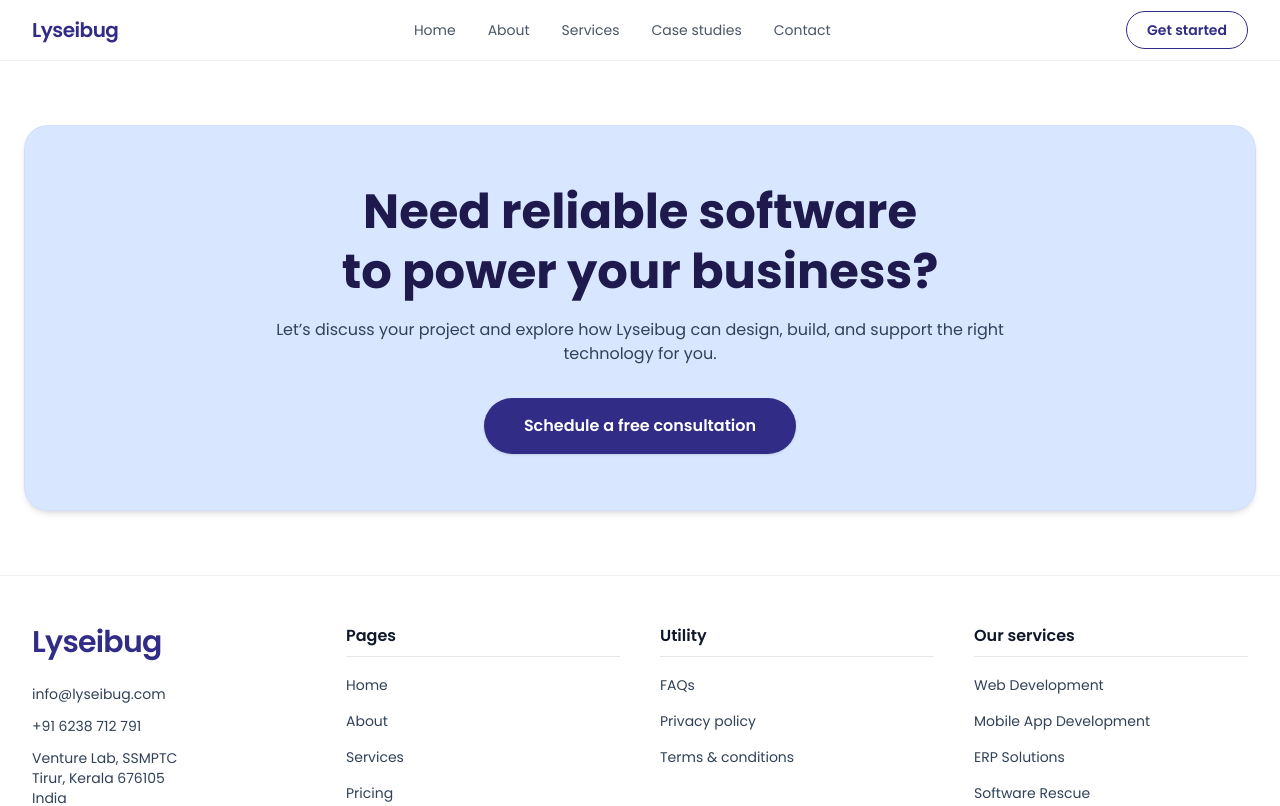
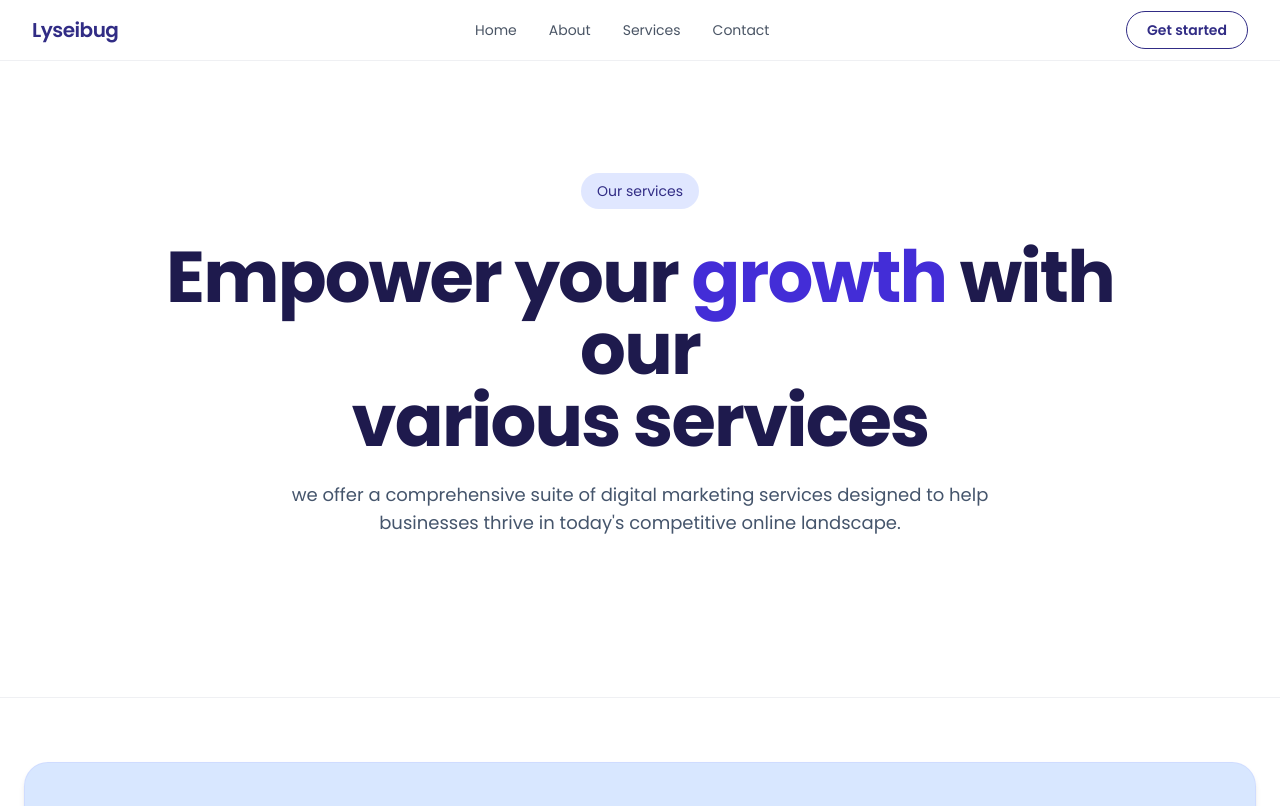
Before and after one commit to Lyseibug/landing-page, a Next.js app: page /services in a window 1280 px wide. Shown: the top 806 px of the page. Built offline with nearby package versions, Linux system fonts and the light colour scheme.

Commit message:
Refactor page components: Comment out CaseStudies component in Home and About pages, and update Services page to include ServicesHero component. Adjust navigation constants to use absolute paths and remove commented-out CaseStudies links for improved clarity.

```diff
--- a/app/about/page.tsx
+++ b/app/about/page.tsx
@@ -11,7 +11,7 @@
       <AboutHero />
       <VisionMission />
       <WhyUs />
-      <CaseStudies />
+      {/* <CaseStudies /> */}
       <CTA />
     </>
   );
--- a/app/page.tsx
+++ b/app/page.tsx
@@ -2,7 +2,7 @@
 import About from "@/components/About";
 import Services from "@/components/Services";
 import WhyUs from "@/components/WhyUs";
-import CaseStudies from "@/components/CaseStudies";
+// import CaseStudies from "@/components/CaseStudies";
 import CTA from "@/components/CTA";
 
 export default function Home() {
@@ -12,7 +12,7 @@
       <About />
       <Services />
       <WhyUs />
-      <CaseStudies />
+      {/* <CaseStudies /> */}
       <CTA />
     </>
   );
--- a/app/services/page.tsx
+++ b/app/services/page.tsx
@@ -1,9 +1,11 @@
 import Services from "@/components/Services";
+import ServicesHero from "@/components/ServicesHero";
 import CTA from "@/components/CTA";
 
 export default function ServicesPage() {
   return (
     <>
+      <ServicesHero />
       <CTA />
     </>
   );
--- /dev/null
+++ b/components/ServicesHero.tsx
@@ -0,0 +1,50 @@
+import { SERVICES_HERO_CONTENT } from "@/constants/services";
+
+export default function ServicesHero() {
+  return (
+    <section
+      id="services-hero"
+      className="relative overflow-hidden border-b border-gray-200/60 bg-white"
+    >
+      <div className="relative mx-auto max-w-7xl px-4 py-16 sm:px-6 md:py-24 lg:py-28">
+        {/* Top center badge */}
+        <div className="mb-6 flex justify-center sm:mb-8">
+          <div className="inline-flex items-center rounded-full bg-indigo-100 px-4 py-2 text-sm font-medium text-indigo-900">
+            {SERVICES_HERO_CONTENT.badge}
+          </div>
+        </div>
+
+        {/* Headline */}
+        <div className="text-center">
+          <h1 className="mx-auto max-w-5xl text-3xl font-extrabold tracking-tight text-indigo-950 sm:text-5xl md:text-6xl lg:text-7xl">
+            {SERVICES_HERO_CONTENT.headline.pre}{" "}
+            <span className="text-indigo-700">
+              {SERVICES_HERO_CONTENT.headline.highlight}
+            </span>{" "}
+            {SERVICES_HERO_CONTENT.headline.post}
+            <br className="hidden sm:block" /> {SERVICES_HERO_CONTENT.headline.line2}
+          </h1>
+          <p className="mx-auto mt-6 max-w-3xl text-base leading-7 text-slate-600 sm:text-lg">
+            {SERVICES_HERO_CONTENT.description}
+          </p>
+        </div>
+
+        {/* Decorative dotted background card placeholder (matches design spacing) */}
+        <div className="relative mx-auto mt-10 max-w-6xl sm:mt-12">
+          <div
+            aria-hidden
+            className="pointer-events-none absolute inset-0 -z-10 rounded-3xl"
+            style={{
+              backgroundImage:
+                "radial-gradient(circle at 1px 1px, rgba(2,6,23,.12) 1px, transparent 0)",
+              backgroundSize: "14px 14px",
+              transform: "translateY(14px)",
+            }}
+          />
+          {/* Empty box to mirror screenshot spacing; images for each service appear in list below */}
+          <div className="h-0" />
+        </div>
+      </div>
+    </section>
+  );
+}
--- a/constants/content.ts
+++ b/constants/content.ts
@@ -3,11 +3,11 @@
 export const BRAND_NAME = "Lyseibug";
 
 export const NAV_ITEMS: NavItem[] = [
-  { label: "Home", href: "#home" },
+  { label: "Home", href: "/" },
   { label: "About", href: "/about" },
   { label: "Services", href: "/services" },
-  { label: "Case studies", href: "#cases" },
-  { label: "Contact", href: "#contact" },
+  // { label: "Case studies", href: "/cases" },
+  { label: "Contact", href: "/contact" },
 ];
 
 export const NAV_TEXT = {
@@ -16,15 +16,6 @@
   toggleAriaLabel: "Toggle menu",
 };
 
-// Home page specific content moved to constants/home.ts
-
-// About page specific content moved to constants/about.ts
-
-// About page specific content moved to constants/about.ts
-
-// About page specific content moved to constants/about.ts
-
-// Services page specific content moved to constants/services.ts
 
 export const WHY_US_CONTENT = {
   badge: "Why choose us",
@@ -135,13 +126,11 @@
     {
       title: "Pages",
       links: [
-        { label: "Home", href: "#home" },
-        { label: "About", href: "#about" },
-        { label: "Services", href: "#services" },
-        { label: "Pricing", href: "#pricing" },
-        { label: "Case studies", href: "#cases" },
-        { label: "Blog", href: "#blog" },
-        { label: "Contact", href: "#contact" },
+        { label: "Home", href: "/" },
+        { label: "About", href: "/about" },
+        { label: "Services", href: "/services" },
+        // { label: "Case studies", href: "/cases" },
+        { label: "Contact", href: "/contact" },
       ],
     },
     {
--- a/constants/services.ts
+++ b/constants/services.ts
@@ -1,4 +1,16 @@
 export type ServiceText = { title: string; description: string };
+
+export const SERVICES_HERO_CONTENT = {
+  badge: "Our services",
+  headline: {
+    pre: "Empower your",
+    highlight: "growth",
+    post: "with our",
+    line2: "various services",
+  },
+  description:
+    "we offer a comprehensive suite of digital marketing services designed to help businesses thrive in today's competitive online landscape.",
+} as const;
 
 export const SERVICES_CONTENT = {
   badge: "Our services",
```
